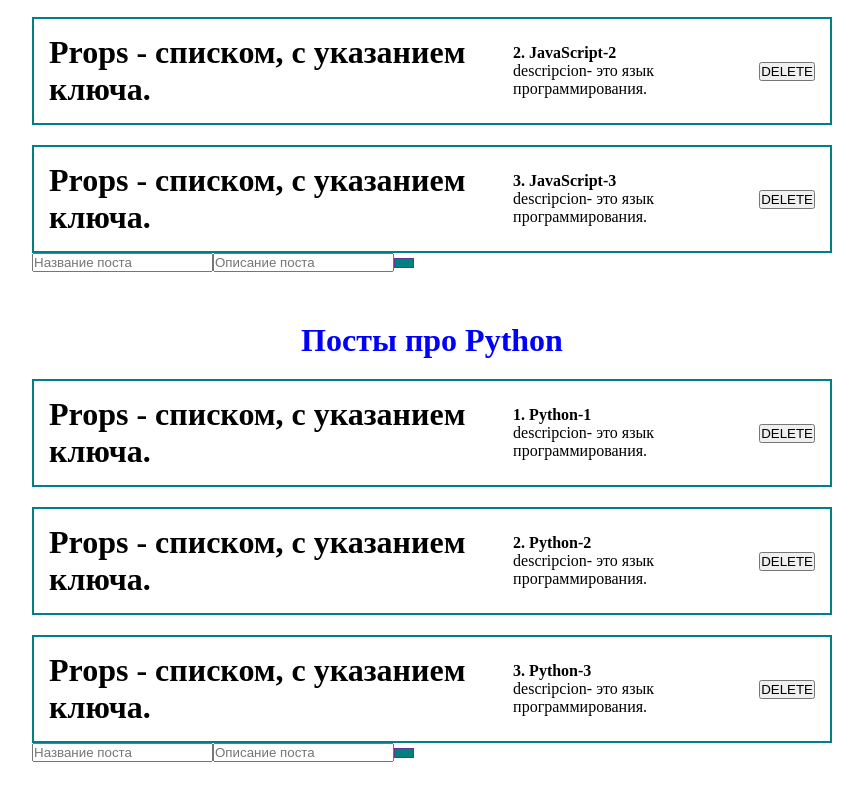
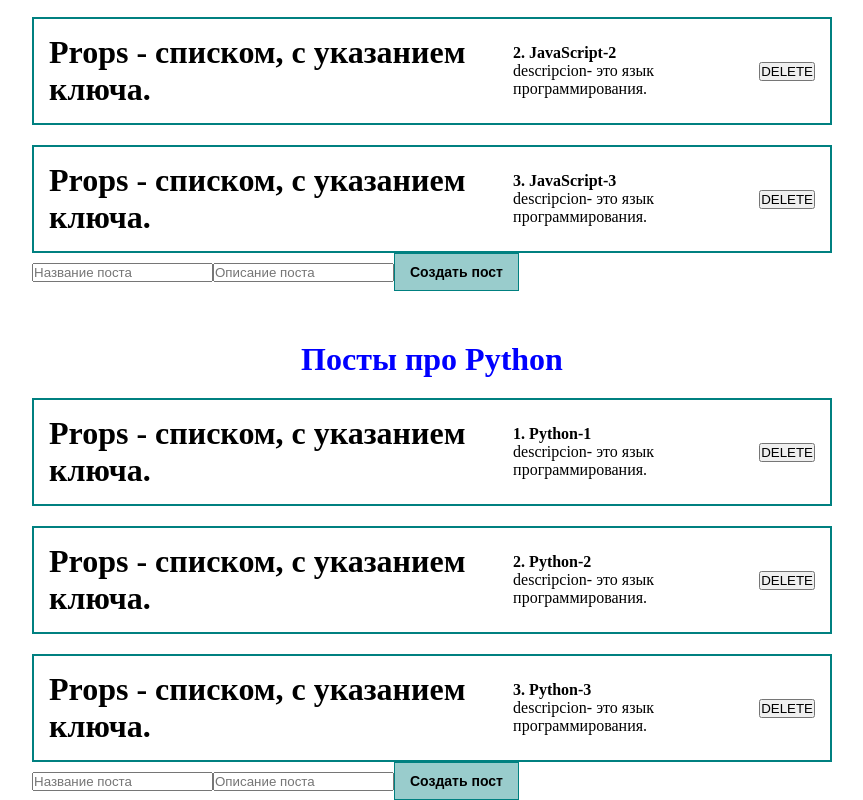
Before and after one commit to AnnaRazina/First-progect-REACT, a React (Create React App) app: page / in a window 1280 px wide. Shown: the part 674-1474 px from the top of the page, without its empty margins (208-1071 px from the left). Before the commit the page ends 1436 px from the top, so only its background shows below. Built offline with nearby package versions, Linux system fonts and the light colour scheme.

Commit message:
props.children - передача текста кнопки в компонент

```diff
--- a/src/components/UI/button/MyButton.jsx
+++ b/src/components/UI/button/MyButton.jsx
@@ -5,7 +5,7 @@ const MyButton = (props) => {
 
     return (
         <button className={classes.myBtn}>
-
+            {props.children}
         </button>
     )
 }
--- a/src/components/UI/button/MyButton.module.css
+++ b/src/components/UI/button/MyButton.module.css
@@ -1,9 +1,8 @@
 .myBtn {
-    min-width: 20px;
-    min-height: 10px;
-    padding: 5px, 15px;
-    background-color: teal;
+    padding: 10px 15px;
+    background-color: rgb(0, 128, 128, 0.4);
     font-size: 14px;
-    border: 1px solid rebeccapurple;
+    border: 1px solid teal;
     cursor: pointer;
+    font-weight: bold;
 }
```
